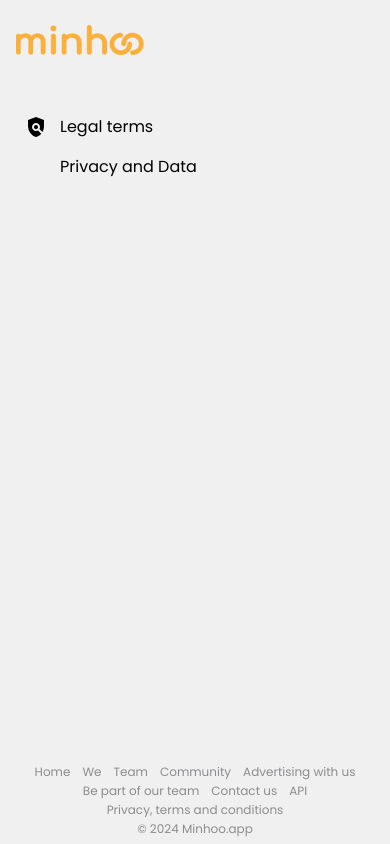
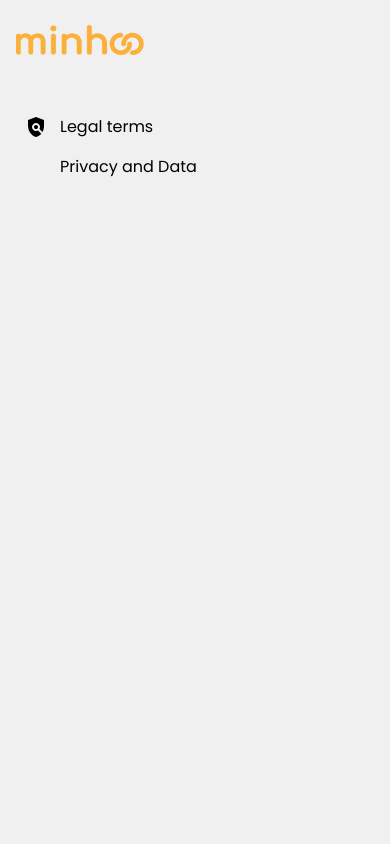
Before and after one commit to Armando-Lopez/minhoo, a Next.js app: page /terms-and-conditions in a window 390 px wide. Shown: the top 844 px of the page. Built offline with nearby package versions, Linux system fonts and the light colour scheme; some icons are missing.

Commit message:
add bg-blur

```diff
--- a/app/(onboarding)/layout.tsx
+++ b/app/(onboarding)/layout.tsx
@@ -28,9 +28,12 @@ export default function OnboardingLayout({
   }, []);
 
   useEffect(() => {
-    const unsubscribe = eventBus.subscribe("onToggleShowTermsItem", (value: boolean) => {
-      setIsShowingTermItem(value);
-    });
+    const unsubscribe = eventBus.subscribe(
+      "onToggleShowTermsItem",
+      (value: boolean) => {
+        setIsShowingTermItem(value);
+      }
+    );
 
     return () => {
       unsubscribe();
@@ -41,8 +44,8 @@ export default function OnboardingLayout({
     <div className="bg-gray-150 min-h-svh">
       <div className="min-h-svh mx-auto flex flex-col justify-between">
         <header
-          className={`md:sticky z-10 top-0 py-3 bg-gray-150 mb-10 lg:mb-0 ${
-            isScrolled ? `md:shadow-md` : ""
+          className={`md:sticky z-10 top-0 py-3 mb-10 lg:mb-0 ${
+            isScrolled ? `header-with-blur` : "bg-gray-150"
           }`}
         >
           <div className="container flex justify-between">
@@ -51,7 +54,7 @@ export default function OnboardingLayout({
                 id="back"
                 name="back to list"
                 className="mt-4"
-                onClick={() => eventBus.publish('backToTermsItems')}
+                onClick={() => eventBus.publish("backToTermsItems")}
               >
                 <AppIcon icon="back" width={25} />
               </AppButton>
@@ -67,7 +70,7 @@ export default function OnboardingLayout({
             <OnboardingNav />
           </div>
         </header>
-        <main className="flex-grow">{children}</main>
+        <main>{children}</main>
         <Footer />
       </div>
     </div>
--- a/app/(onboarding)/terms-and-conditions/page.tsx
+++ b/app/(onboarding)/terms-and-conditions/page.tsx
@@ -39,7 +39,7 @@ export default function PrivacyTermsAndConditions() {
 
   return (
     <>
-      <div className="container grid grid-cols-12 gap-5 mb-10 lg:mb-32 lg:mt-5">
+      <div className="container min-h-screen grid grid-cols-12 gap-5 mb-10 lg:mb-32 lg:mt-5">
         <AppTabWrapper
           tabClass="flex justify-between w-full p-2 rounded-md"
           activeTabClass="bg-primary-1"
--- a/app/globals.css
+++ b/app/globals.css
@@ -52,6 +52,11 @@ button:disabled {
   scrollbar-width: none; /* Firefox */
 }
 
+.header-with-blur {
+  backdrop-filter: blur(20px);
+  background-color: rgba(240, 240, 240, 0.8);
+}
+
 @layer components {
   .container-secondary {
     @apply md:max-w-[90%] md:mx-auto
```
